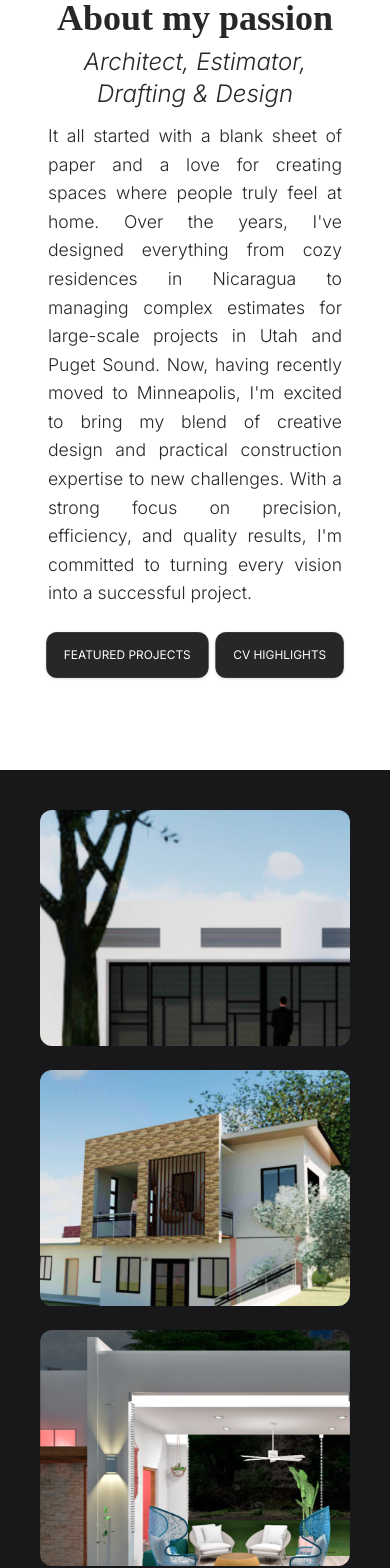
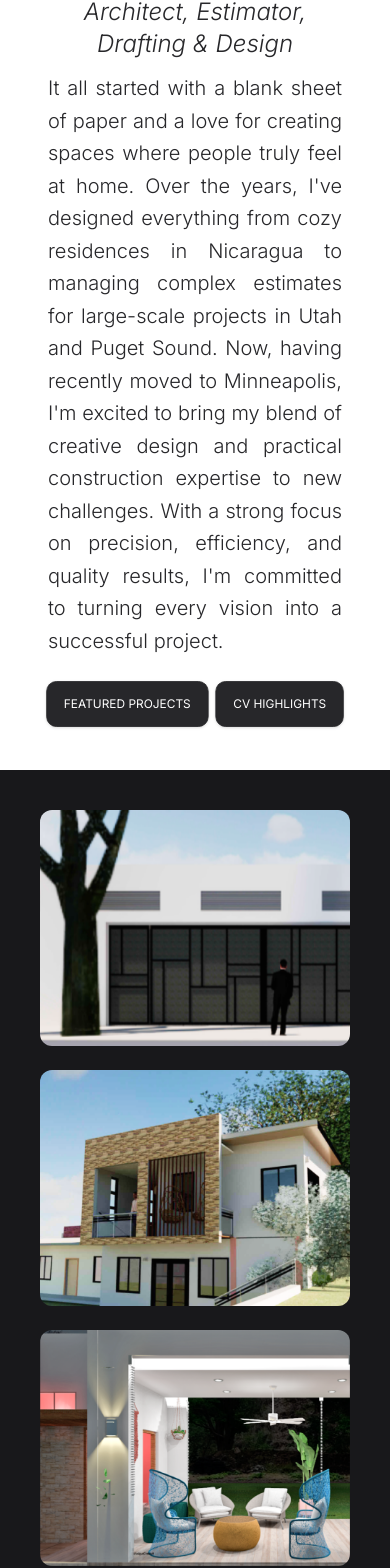
Before and after one commit to liz-garcia/architect-portfolio, a React (Vite) app in the folder client/: page / in a window 390 px wide. Shown: the part 918-2486 px from the top of the page. Built offline with nearby package versions, Linux system fonts and the light colour scheme; a web font is replaced by a local one.

Commit message:
Fixed responsiveness issues.

```diff
--- a/client/src/components/Header.jsx
+++ b/client/src/components/Header.jsx
@@ -3,7 +3,7 @@ import Nav from "./Nav.jsx";
 
 // Tailwind CSS utility classes
 const headerStyle =
-  "h-[12dvh] p-12 pb-8 sm:pb-10 sm:gap-8 3xl:p-16 3xl:pb-10 border-b border-zinc-800 flex justify-between items-stretch w-full xs:h-[16svh] xs-landscape:h-[16svh] xs:flex-col xs:px-2 xs:py-4 xs:pt-6 xs:gap-0 xs:items-center xs:place-content-center";
+  "h-[12dvh] p-12 pb-8 sm:pb-10 sm:gap-8 3xl:p-16 3xl:px-24 3xl:pb-10 border-b border-zinc-800 flex justify-between items-stretch w-full xs:h-[16svh] xs-landscape:h-[16svh] xs:flex-col xs:px-2 xs:py-4 xs:pt-6 xs:gap-0 xs:items-center xs:place-content-center";
 
 // Header Component
 const Header = () => {
--- a/client/src/pages/About/AboutMeSection.jsx
+++ b/client/src/pages/About/AboutMeSection.jsx
@@ -3,25 +3,26 @@ import PrimaryLink from "../../components/Buttons/PrimaryLink.jsx";
 
 // * ***** Tailwind CSS utility classes *****
 const aboutMeContainer =
-  "2xl:h-fit 3xl:h-1/2 3xl:flex 3xl:flex-col 3xl:items-center 3xl:justify-center min-h-fit h-1180-1550:h-1/3 h-1180-1550:place-content-center xs-landscape:h-vh";
+  "h-1366-w-1024:portrait:h-1/2 lg-md-portrait:portrait:h-1/2 lg-md-portrait:portrait:place-content-center 2xl:h-fit 3xl:h-[40%] 3xl:flex 3xl:flex-col 3xl:items-center 3xl:justify-center min-h-fit h-1180-1550:h-1/3 h-1180-1550:place-content-center xs-landscape:h-vh h-1260-w-1024:h-[40%] h-1260-w-1024:place-content-center h-1260-w-1024:px-12 xs-landscape:h-vh xs-landscape:pt-2";
 // * aboutMe Section element
 const aboutMeStyle =
-  "h-fit px-28 lg:px-20 md:px-12 xl:px-16 pt-16 sm:pt-12 md:pt-8 lg:pt-10 pb-10 lg:px-12 2xl:px-16 md:pb-4 2xl:pb-6 sm:pb-16 flex lg:flex-col 2xl:flex-row gap-4 lg:gap-0 lg:gap-2 sm:gap-2 justify-center sm:h-dvh sm:px-16 sm:mx-2 xs:h-svh xs:px-10 xs:gap-2 2xs:px-8 3xl:px-32 h-658-w-320:gap-1 xs-landscape:min-h-fit xs-landscape:px-10 xs-landscape:py-4 xs-landscape:h-svh md-portrait:px-16 md-portrait:mt-4 md-portrait:mb-2 h-568-w-320:px-6 h-658-w-320:px-6 h-1180-1550:mt-2 h-1180-1550:mx-6 xs-landscape:gap-1 h-658-w-320-landscape:landscape:gap-0 h-658-w-320-landscape:landscape:px-8 h-414-w-896-landscape:landscape:mx-4 h-430-w-932-landscape:landscape:px-20 h-412-w-915-landscape:landscape:px-16 h-540-w-720-landscape:landscape:gap-0 h-540-w-720-landscape:landscape:pb-2 h-568-w-320-landscape:landscape:px-6";
+  "h-fit px-28 lg:px-20 md:px-12 xl:px-16 pt-16 sm:pt-12 md:pt-8 lg:pt-10 pb-10 lg:px-12 2xl:px-16 md:pb-4 2xl:pb-6 sm:pb-16 flex lg:flex-col 2xl:flex-row gap-4 lg:gap-0 lg:gap-2 sm:gap-2 justify-center sm:h-dvh sm:px-16 sm:mx-2 xs:h-svh xs:px-10 h-414-w-736:portrait:px-8 xs:gap-2 2xs:px-8 3xl:px-64 h-1180-1550:px-36 h-1260-w-1024:px-24 h-1260-w-1024:gap-4 h-1260-w-1024:flex h-1260-w-1024:flex-col h-658-w-320:gap-1 xs-landscape:min-h-fit xs-landscape:px-10 xs-landscape:py-4 xs-landscape:h-svh md-portrait:px-16 md-portrait:mt-4 md-portrait:mb-2 h-568-w-320:px-6 h-658-w-320:px-6 h-1180-1550:mt-2 h-1180-1550:mx-6 xs-landscape:gap-1 h-658-w-320-landscape:landscape:gap-0 h-658-w-320-landscape:landscape:px-8 h-414-w-896-landscape:landscape:mx-4 h-430-w-932-landscape:landscape:px-20 h-412-w-915-landscape:landscape:px-16 h-540-w-720-landscape:landscape:gap-0 h-540-w-720-landscape:landscape:pb-2 h-568-w-320-landscape:landscape:px-6";
 // * aboutMeTitle
-const aboutMeTitleStyle = "lg:flex-none flex-1 w-1/3 lg:w-auto xl:w-1/5";
+const aboutMeTitleStyle =
+  "lg:flex-none flex-1 w-1/3 lg:w-auto xl:w-1/5 h-1260-w-1024:w-full";
 const h2Style =
-  "font-bold font-serif text-4xl xs:text-[2.25rem] 3xl:text-6xl h-658-w-320:text-[2.02rem] h-568-w-320-landscape:text-3xl h-667-w-375:text-center h-667-w-375:pt-2 xs:text-center xs-landscape:text-[2.15rem] h-658-w-320-landscape:landscape:text-[1.85rem]/tight h-414-w-896:portrait:text-4xl h-414-w-896:portrait:scale-105";
+  "font-bold font-serif text-4xl h-1366-w-1024:portrait:text-5xl xs:text-[2.25rem] 3xl:text-5xl h-658-w-320:text-[2.02rem] h-568-w-320-landscape:text-3xl h-667-w-375:text-center h-667-w-375:pt-2 xs:text-center xs-landscape:text-[2.15rem] h-658-w-320-landscape:landscape:text-[1.85rem]/tight h-414-w-896:portrait:text-4xl h-414-w-896:portrait:scale-105 h-1260-w-1024:text-[2.75rem] h-1180-1550:pt-2 h-1260-w-1024:text-5xl";
 // * aboutMeText
 const aboutMeTextStyle =
-  "lg:flex-none flex flex-col gap-1 w-2/3 lg:w-auto pt-2 pl-4 pr-18 lg:pl-0 sm:pt-0 3xl:pl-16 xl:w-4/5 3xl:w-4/5 xs-landscape:pt-0 h-540-w-720-landscape:landscape:pt-1 h-568-w-320-landscape:landscape:gap-0";
+  "lg:flex-none flex flex-col gap-1 w-2/3 lg:w-auto pt-2 pl-4 pr-18 lg:pl-0 sm:pt-0 3xl:pl-16 xl:w-4/5 3xl:w-4/5 xs-landscape:pt-0 h-540-w-720-landscape:landscape:pt-1 h-568-w-320-landscape:landscape:gap-0 h-1260-w-1024:pl-0 h-1260-w-1024:w-full";
 const h3Style =
-  "font-light text-2xl text-zinc-800 italic lg:text-xl xs:text-2xl sm:mb-1 h-667-w-375:text-center h-667-w-375:text-2xl 3xl:text-4xl 3xl:mt-2 h-568-w-320:mb-0 h-568-w-320:text-[0.9rem] h-658-w-320:text-xl xs:text-center h-658-w-320:mb-0 h-658-w-320-landscape:landscape:text-[1.15rem]/tight h-414-w-896-landscape:landscape:text-[1.45rem] h-568-w-320-landscape:landscape:mb-1 h-568-w-320-landscape:landscape:text-base/tight";
+  "font-light text-2xl text-zinc-800 italic h-1366-w-1024:portrait:text-3xl h-1366-w-1024:portrait:pb-2 lg:text-xl xs:text-2xl sm:mb-1 sm:portrait:px-2 h-667-w-375:text-center h-667-w-375:text-xl h-667-w-375:portrait:px-0 3xl:text-4xl 3xl:mt-2 h-568-w-320:mb-0 h-568-w-320:text-[1.05rem]/snug h-658-w-320:text-xl xs:text-center h-658-w-320:mb-0 h-658-w-320-landscape:landscape:text-[1.15rem]/tight h-414-w-896-landscape:landscape:text-[1.45rem] h-568-w-320-landscape:landscape:mb-1 h-568-w-320-landscape:landscape:text-base/tight h-1260-w-1024:text-3xl h-1260-w-1024:pb-2";
 const elevatorPitchStyle =
-  "text-justify my-1 md:mb-0 sm:mb-4 lg:pb-0 2xl:pb-1 2xl:leading-relaxed h-844-w-390-landscape:landscape:text-[1.05rem] h-430-w-932-landscape:landscape:text-[1.15rem] h-667-w-375:text-base 2xs:text-base 3xl:text-2xl/relaxed 3xl:pt-4 h-658-w-320:text-[0.9rem] h-658-w-320-landscape:landscape:text-[0.9rem] h-568-w-320:leading-normal h-568-w-320:mb-1 xs-landscape:text-[0.95rem]/relaxed h-658-w-320:mb-2 h-667-w-375:mb-2 h-882-w-344:leading-relaxed xs-landscape:mt-0 h-414-w-896-landscape:landscape:text-lg/relaxed h-414-w-896:portrait:text-[1.15rem] h-412-w-915-landscape:landscape:text-[1.15rem] h-540-w-720-landscape:landscape:text-base/relaxed h-540-w-720-landscape:landscape:mt-0 h-568-w-320-landscape:landscape:mb-0 h-568-w-320-landscape:landscape:text-[0.85rem]/relaxed h-414-w-736-landscape:landscape:text-[1.025rem]/relaxed h-375-w-812-landscape:landscape:text-[1.045rem]/relaxed";
+  "text-justify my-1 md:mb-0 sm:mb-4 lg:pb-0 2xl:pb-1 2xl:leading-relaxed sm:text-xl/relaxed h-1366-w-1024:portrait:text-xl/relaxed h-844-w-390-landscape:landscape:text-[1.05rem] h-430-w-932-landscape:landscape:text-[1.15rem] h-667-w-375:text-[1.025rem]/relaxed 2xs:text-base 3xl:text-2xl/relaxed 3xl:pt-4 h-658-w-320:text-[0.9rem] h-658-w-320-landscape:landscape:text-[0.9rem] h-568-w-320:leading-normal h-568-w-320:mb-1 h-568-w-320-landscape:landscape:mb-2 xs-landscape:text-[0.95rem]/relaxed h-658-w-320:mb-2 h-667-w-375:mb-2 h-882-w-344:leading-relaxed xs-landscape:mt-0 h-414-w-896-landscape:landscape:text-lg/relaxed h-414-w-896:portrait:text-[1.15rem] h-412-w-915-landscape:landscape:text-[1.15rem] h-540-w-720-landscape:landscape:text-base/relaxed h-540-w-720-landscape:landscape:mt-0 h-568-w-320-landscape:landscape:mb-0 h-568-w-320-landscape:landscape:text-[0.85rem]/relaxed h-414-w-736:portrait:text-lg/relaxed h-414-w-736-landscape:landscape:text-[1.025rem]/relaxed h-375-w-812:portrait:text-lg/relaxed h-375-w-812-landscape:landscape:text-[1.045rem]/relaxed h-1260-w-1024:text-xl/relaxed h-1260-w-1024:mb-2";
 const dividerStyle1 =
-  "absolute -right-[56px] xl:-right-[56px] 2xl:-right-[36px] xl:w-4/5 w-2/3 h-12 border-b border-zinc-300 lg:hidden 3xl:hidden";
+  "absolute -right-[56px] xl:-right-[56px] 2xl:-right-[36px] xl:w-4/5 w-2/3 h-12 border-b border-zinc-300 lg:hidden h-1260-w-1024:hidden 3xl:hidden";
 const buttonContainerStyle =
-  "flex justify-between gap-4 sm:py-0 md:py-4 xl:py-2 2xl:py-0 3xl:py-4 3xl:gap-8 items-center h-1180-1550:pb-2 xs-landscape:py-1 xs-landscape:pb-0 xs-landscape:gap-2 h-658-w-320-landscape:landscape:scale-95 h-658-w-320-landscape:landscape:ml-16 h-667-w-375-landscape:landscape:pt-0 h-540-w-720-landscape:landscape:pt-2 h-540-w-720-landscape:landscape:pb-2 h-414-w-736-landscape:landscape:pt-2 h-375-w-812-landscape:landscape:scale-95 h-375-w-812-landscape:landscape:ml-8";
+  "flex justify-between gap-4 sm:py-0 md:py-4 xl:py-2 2xl:py-0 3xl:py-4 3xl:gap-4 items-center h-1180-1550:pb-2 xs-landscape:py-2 xs-landscape:pb-0 xs-landscape:gap-2 h-658-w-320-landscape:landscape:scale-95 h-658-w-320-landscape:landscape:ml-16 h-667-w-375-landscape:landscape:pt-1 h-540-w-720-landscape:landscape:pt-2 h-540-w-720-landscape:landscape:pb-2 h-414-w-736-landscape:landscape:pt-2 h-375-w-812-landscape:landscape:scale-95 h-375-w-812-landscape:landscape:ml-8";
 const dividerStyle2 =
   "flex-1 border-b border-zinc-300 h-658-w-320-landscape:landscape:scale-x-[2.5] h-658-w-320-landscape:landscape:mr-20 h-375-w-812-landscape:landscape:mr-10 h-375-w-812-landscape:landscape:scale-x-[1.2]";
 
--- a/client/src/pages/About/FeaturedProjectsSection.jsx
+++ b/client/src/pages/About/FeaturedProjectsSection.jsx
@@ -5,10 +5,10 @@ import project3 from "../../assets/projects/project3.png";
 
 // Tailwind CSS utility classes
 const featuredProjectsStyle =
-  "flex-1 p-14 bg-zinc-900 text-white h-2/3 lg:h-1/2 xl:py-10 lg:px-0 lg:gap-4 md:h-auto sm:flex-none sm:h-screen flex justify-center gap-8 sm:flex-col 3xl:h-1/2 3xl:gap-12 3xl:py-16 sm:p-10 md:py-8 md:px-0 xs:p-10 lg-md-portrait:p-16 lg-md-portrait:flex lg-md-portrait:flex-col lg-md-portrait:gap-8 h-1180-1550:h-2/3 h-1180-1550:p-24 xs-landscape:h-lvh xs-landscape:min-h-fit h-568-w-320-landscape:flex-row xs-landscape:place-content-center h-568-w-320-landscape:p-8 h-568-w-320-landscape:place-content-center h-1180-1550:gap-10 h-1180-1550:py-16";
+  "flex-1 p-14 bg-zinc-900 text-white h-2/3 lg:h-1/2 xl:py-10 lg:px-0 lg:gap-4 md:h-auto sm:flex-none sm:h-screen flex justify-center gap-8 sm:flex-col 3xl:h-[60%] 3xl:gap-12 3xl:p-24 sm:p-10 md:py-8 md:px-0 xs:p-10 lg-md-portrait:p-12 lg-md-portrait:gap-6 h-1180-1550:h-2/3 h-1180-1550:p-24 xs-landscape:h-lvh xs-landscape:min-h-fit h-568-w-320-landscape:flex-row xs-landscape:place-content-center h-568-w-320-landscape:p-8 h-568-w-320-landscape:place-content-center h-1180-1550:gap-10 h-1180-1550:py-16 h-1260-w-1024:h-[60%] h-1260-w-1024:p-16";
 // Project container style
 const imageContainerStyle =
-  "h-540-w-720-landscape:landscape:w-[27.5vw] 3xl:w-3/12 lg:w-3/12 2xl:w-4/12 mb-2 rounded-xl overflow-hidden sm:size-full lg-md-portrait:m-0 lg-md-portrait:p-0 lg-md-portrait:w-auto lg-md-portrait:h-[32%] xs-landscape:h-[80vh]";
+  "h-540-w-720-landscape:landscape:w-[27.5vw] 3xl:w-4/12 lg:w-3/12 2xl:w-4/12 mb-2 rounded-xl 3xl:rounded-2xl overflow-hidden sm:size-full lg-md-portrait:w-4/12 lg-md-portrait:h-full xs-landscape:h-[80vh]";
 const transition =
   "hover:cursor-pointer hover:scale-105 transform transition ease-in-out duration-500";
 
@@ -19,13 +19,23 @@ const FeaturedProjectsSection = () => {
   return (
     <section id="featuredProjects" className={featuredProjectsStyle}>
       <div className={projectContainerStyle}>
-        <Image src={project1} altText="Project 1" objectFit="cover" />
+        <Image
+          src={project1}
+          altText="Project 1"
+          objectFit="cover"
+          objectExtra="object-right-bottom"
+        />
       </div>
       <div className={projectContainerStyle}>
         <Image src={project2} altText="Project 2" objectFit="cover" />
       </div>
       <div className={projectContainerStyle}>
-        <Image src={project3} altText="Project 3" objectFit="cover" />
+        <Image
+          src={project3}
+          altText="Project 3"
+          objectFit="cover"
+          objectExtra="object-bottom"
+        />
       </div>
     </section>
   );
```
Also changed, not shown: client/tailwind.config.js (+9 -1 lines).
